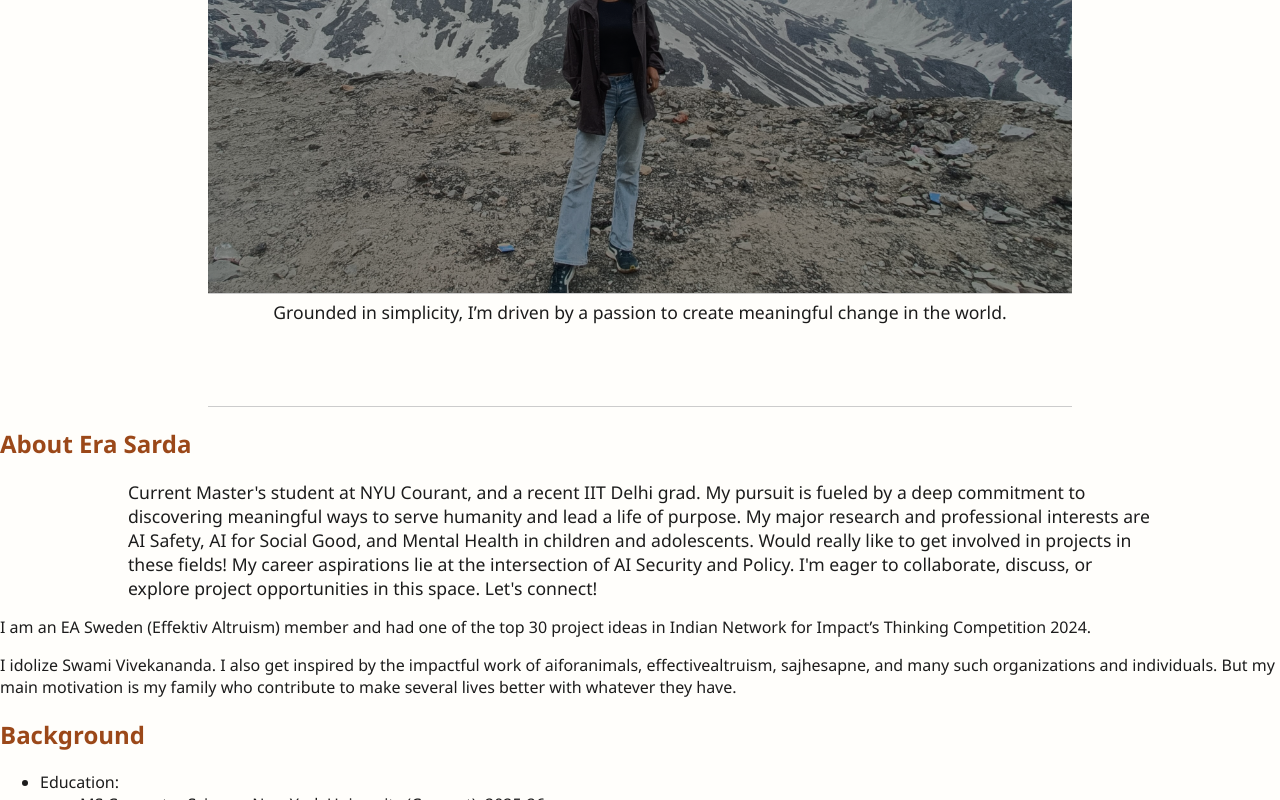
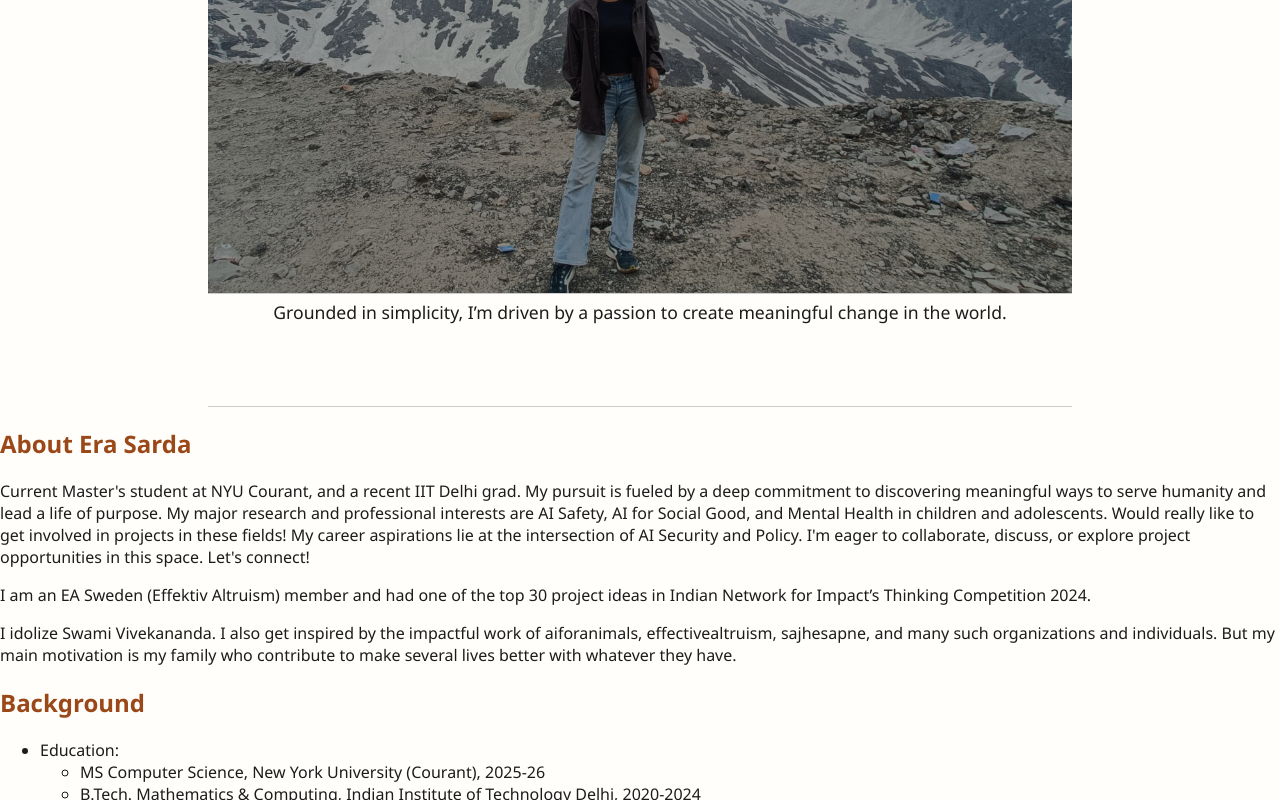
Before and after one commit to anonymousera/erasarda, a plain HTML site: page index.html in a window 1280 px wide. Shown: the part 395-1195 px from the top of the page. Drawn offline with Linux system fonts and the light colour scheme.

Commit message:
Update index.html

```diff
--- a/index.html
+++ b/index.html
@@ -43,7 +43,7 @@
 
 <!--   <section id="about">   -->
   <h2><span style="color: #9b4819;">About Era Sarda</span></h2>
-  <p style="margin: auto; max-width: 80%; font-size: 1.1rem;">Current Master's student at NYU Courant, and a recent IIT Delhi grad. My pursuit
+  <p>Current Master's student at NYU Courant, and a recent IIT Delhi grad. My pursuit
   is fueled by a deep commitment to discovering meaningful ways to serve
   humanity and lead a life of purpose. My major research and professional interests
   are AI Safety, AI for Social Good, and Mental Health in children and adolescents.
```
